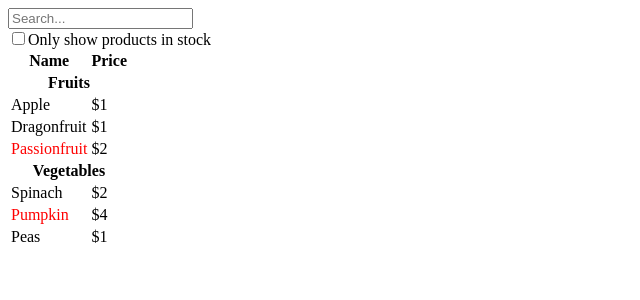
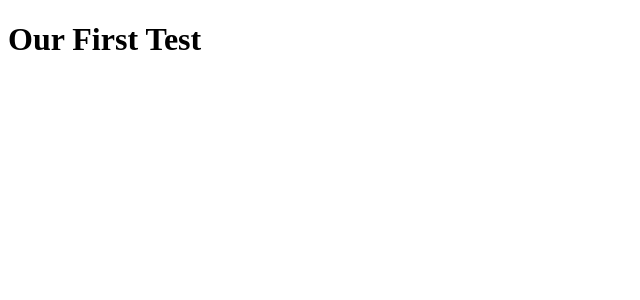
Before and after one commit to perugi/react-sandbox, a React (Vite) app: page / in a window 1280 px wide. Shown: the top 300 px of the page, without its empty margins (0-640 px from the left). Built offline with nearby package versions, Linux system fonts and the light colour scheme.

Commit message:
First simple render test

```diff
--- a/src/App.jsx
+++ b/src/App.jsx
@@ -2,11 +2,7 @@ import FilterableProductTable from "./FilterableProductTable";
 import PRODUCTS from "./data";
 
 function App() {
-  return (
-    <>
-      <FilterableProductTable products={PRODUCTS} />
-    </>
-  );
+  return <h1>Our First Test</h1>;
 }
 
 export default App;
```
Also changed, not shown: 1 other file (tests, documents, lock files or other folders).
